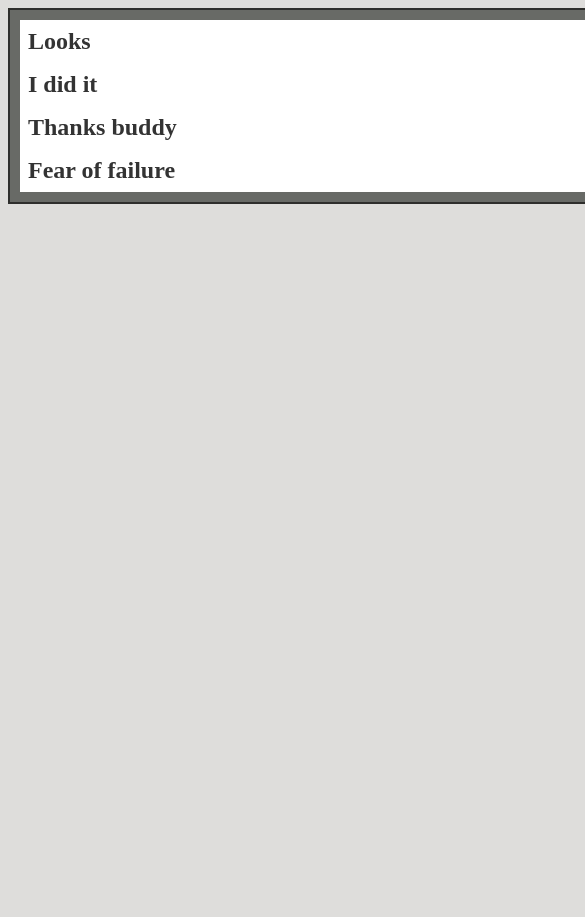
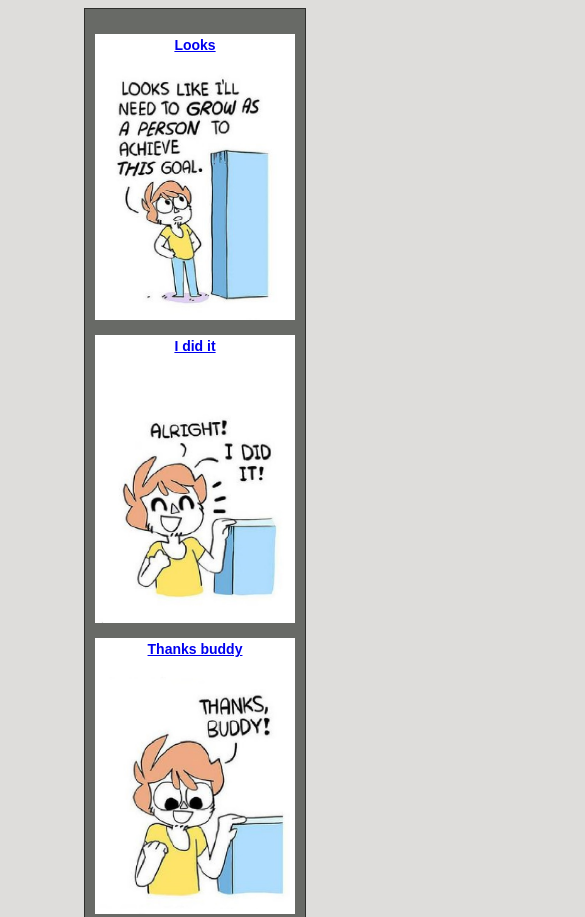
Before and after one commit to Linaplby/cssBayan, a plain HTML site: page cssBayan/index.html in a window 390 px wide. Shown: the top 917 px of the page, 585 px wide, since content can reach past the window. Before the commit the page ends 844 px from the top, so only its background shows below. Drawn offline with Linux system fonts and the light colour scheme.

Commit message:
feat: add media (Вс, 12.03.23, 01:56:00)

```diff
--- a/cssBayan/style.css
+++ b/cssBayan/style.css
@@ -1,12 +1,19 @@
+html {
+  scroll-behavior: smooth;
+}
 .body {
   background-color: rgb(222, 221, 219);
+  font-family: "Montserrat", sans-serif;
 }
 section {
   display: block;
+  cursor: pointer;
 }
+
 .accordion {
+  display: block;
   background-color: #686a66;
-  border: 2px solid #2e2e2c;
+  border: 1px solid #2e2e2c;
   width: 600px;
   padding: 10px;
   margin: 0 auto;
@@ -14,49 +21,133 @@ section {
 .accordion section {
   background-color: #fff;
 }
-.accordion h1,
+.accordion h2,
 .accordion p {
   margin: 0;
 }
 .accordion p {
   padding: 5px;
 }
-.accordion h1 a {
+.accordion h2 a {
   display: block;
   position: relative;
-  padding: 8px;
+  padding: 6px;
   color: #333;
   text-decoration: none;
 }
-.accordion h1 a:hover {
+.accordion h2 a:hover {
   background: #eeeeff;
 }
-.accordion h1 + div {
+.accordion h2 + div {
   height: 0;
   overflow: hidden;
-  -moz-transition: height 0.3s ease-in-out;
-  -webkit-transition: height 0.3s ease-in-out;
-  -o-transition: height 0.3s ease-in-out;
-  transition: height 0.3s ease-in-out;
+  -moz-transition: height 0.5s ease-in-out;
+  -webkit-transition: height 0.5s ease-in-out;
+  -o-transition: height 0.5s ease-in-out;
+  transition: height 0.5s ease-in-out;
 }
-.accordion :target h1 a:after {
+.accordion :target h2 a:after {
   content: "";
   position: absolute;
   right: 10px;
   top: 50%;
   margin-top: -3px;
-  border-top: 5px solid #333;
-  border-left: 5px solid transparent;
-  border-right: 5px solid transparent;
+  border-top: 10px solid #494646;
+  border-left: 10px solid transparent;
+  border-right: 10px solid transparent;
 }
-.accordion :target h1 + div {
+.accordion :target h2 + div {
   height: auto;
 }
 .fotos {
   display: flex;
   flex-direction: column;
   align-items: center;
-  justify-content: center;
 }
-.foto {
+
+h1 {
+  display: block;
+  text-align: center;
 }
+@media (max-width: 1040px) {
+  .accordion {
+    width: 500px;
+  }
+}
+@media (max-width: 880px) {
+  h1 {
+    font-size: 26px;
+  }
+  .accordion {
+    width: 450px;
+  }
+  a {
+    font-size: 18px;
+  }
+  .photo {
+    width: 300px;
+  }
+}
+@media (max-width: 810px) {
+  .accordion {
+    width: 400px;
+  }
+  a {
+    font-size: 18px;
+  }
+  .photo {
+    width: 300px;
+  }
+}
+@media (max-width: 704px) {
+  h1 {
+    font-size: 18px;
+  }
+  .accordion {
+    width: 300px;
+  }
+}
+@media (max-width: 550px) {
+  .accordion {
+    width: 250px;
+  }
+  a {
+    font-size: 18px;
+  }
+  .photo {
+    width: 250px;
+  }
+  .accordion :target h2 a:after {
+    content: "";
+    position: absolute;
+    right: 10px;
+    top: 50%;
+    margin-top: -3px;
+    border-top: 5px solid #494646;
+    border-left: 5px solid transparent;
+    border-right: 5px solid transparent;
+  }
+}
+@media (max-width: 470px) {
+  .accordion {
+    width: 200px;
+  }
+  a {
+    font-size: 14px;
+  }
+  .photo {
+    width: 200px;
+  }
+}
+
+@media (max-width: 384px) {
+  .accordion {
+    width: 150px;
+  }
+  a {
+    font-size: 12px;
+  }
+  .photo {
+    width: 150px;
+  }
+}
```
